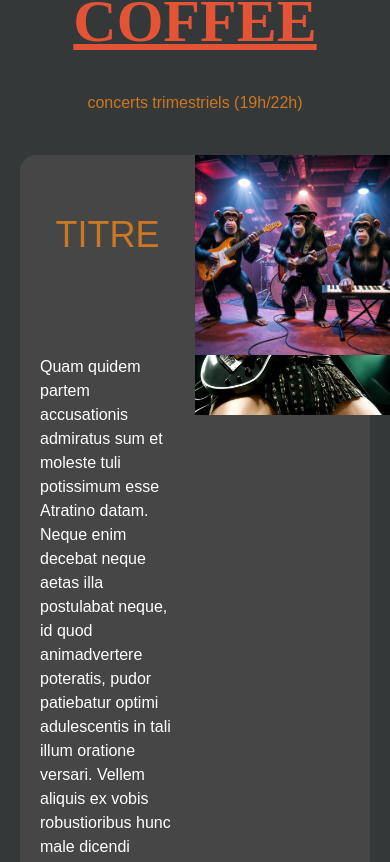
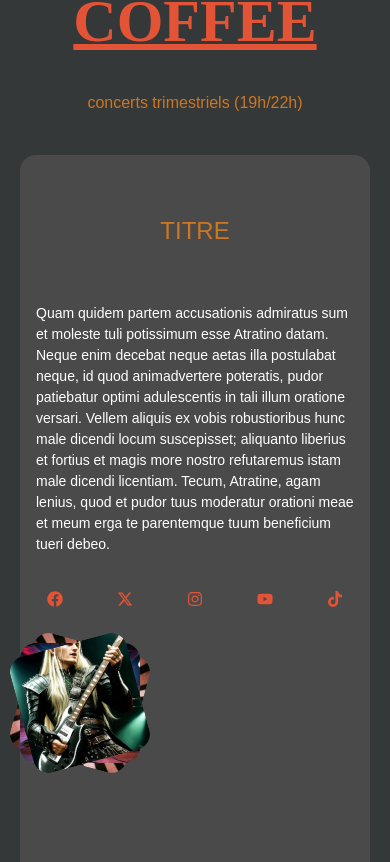
Before and after one commit to KevinMaze/agora, a Next.js app: page /gazette in a window 390 px wide. Shown: the part 3500-4362 px from the top of the page. Built offline with nearby package versions, Linux system fonts and the light colour scheme.

Commit message:
responsive components hard rock coffee

```diff
--- a/src/ui/modules/gazette/components/hard-rock-gazette.view.tsx
+++ b/src/ui/modules/gazette/components/hard-rock-gazette.view.tsx
@@ -4,6 +4,8 @@ import Image from "next/image";
 import Legolas from "@/../public/assets/images/legolas.jpg";
 import Drum from "@/../public/assets/images/drums.jpg";
 import Monkey from "@/../public/assets/images/monkey.jpg";
+import { FaFacebook, FaInstagram, FaTiktok, FaYoutube } from "react-icons/fa";
+import { FaXTwitter } from "react-icons/fa6";
 
 export const HardRockCoffee = () => {
     return (
@@ -26,13 +28,13 @@ export const HardRockCoffee = () => {
                 concerts trimestriels (19h/22h)
             </Typo>
 
-            <div className="flex flex-row justify-between bg-foreground/80 rounded-2xl">
+            <div className="flex flex-col lg:flex-row bg-foreground rounded-2xl items-center">
                 <div className="w-full flex flex-col justify-center mt-15">
                     <Typo
                         variant="para"
                         components="h2"
                         color="secondary"
-                        className="text-4xl uppercase text-center mb-20"
+                        className="text-2xl sm:text-4xl lg:text-6xl uppercase text-center mb-10"
                     >
                         Titre
                     </Typo>
@@ -40,7 +42,7 @@ export const HardRockCoffee = () => {
                         variant="para"
                         components="p"
                         color="other"
-                        className="p-5"
+                        className="p-4 text-[14px] sm:text-xl"
                     >
                         Quam quidem partem accusationis admiratus sum et moleste
                         tuli potissimum esse Atratino datam. Neque enim decebat
@@ -54,16 +56,41 @@ export const HardRockCoffee = () => {
                         orationi meae et meum erga te parentemque tuum
                         beneficium tueri debeo.
                     </Typo>
+                    <div className="flex flex-row justify-around mt-5 mb-4">
+                        <FaFacebook className="lg:text-2xl text-primary" />
+                        <FaXTwitter className="lg:text-2xl text-primary" />
+                        <FaInstagram className="lg:text-2xl text-primary" />
+                        <FaYoutube className="lg:text-2xl text-primary" />
+                        <FaTiktok className="lg:text-2xl text-primary" />
+                    </div>
                 </div>
-                <div className="w-full relative">
-                    <div className="absolute w-50">
-                        <Image src={Legolas} alt="" />
+                <div className="w-full relative min-h-[300px] mt-5">
+                    <div className="absolute w-30 sm:w-50 h-30 sm:h-50 sm:bottom-10 sm:left-40 -rotate-15 z-1">
+                        <Image
+                            src={Legolas}
+                            alt=""
+                            className="rounded-2xl"
+                            objectFit="cover"
+                            fill
+                        />
                     </div>
-                    <div className="absolute w-50">
-                        <Image src={Drum} alt="" />
+                    <div className="absolute w-30 sm:w-50 h-30 sm:h-50 sm:bottom-20 sm:left-80 rotate-15">
+                        <Image
+                            src={Drum}
+                            alt=""
+                            className="rounded-2xl"
+                            objectFit="cover"
+                            fill
+                        />
                     </div>
-                    <div className="absolute w-50">
-                        <Image src={Monkey} alt="" />
+                    <div className="absolute w-30 sm:w-50 h-30 sm:h-50 sm:bottom-30">
+                        <Image
+                            src={Monkey}
+                            alt=""
+                            className="rounded-2xl"
+                            objectFit="cover"
+                            fill
+                        />
                     </div>
                 </div>
             </div>
```
